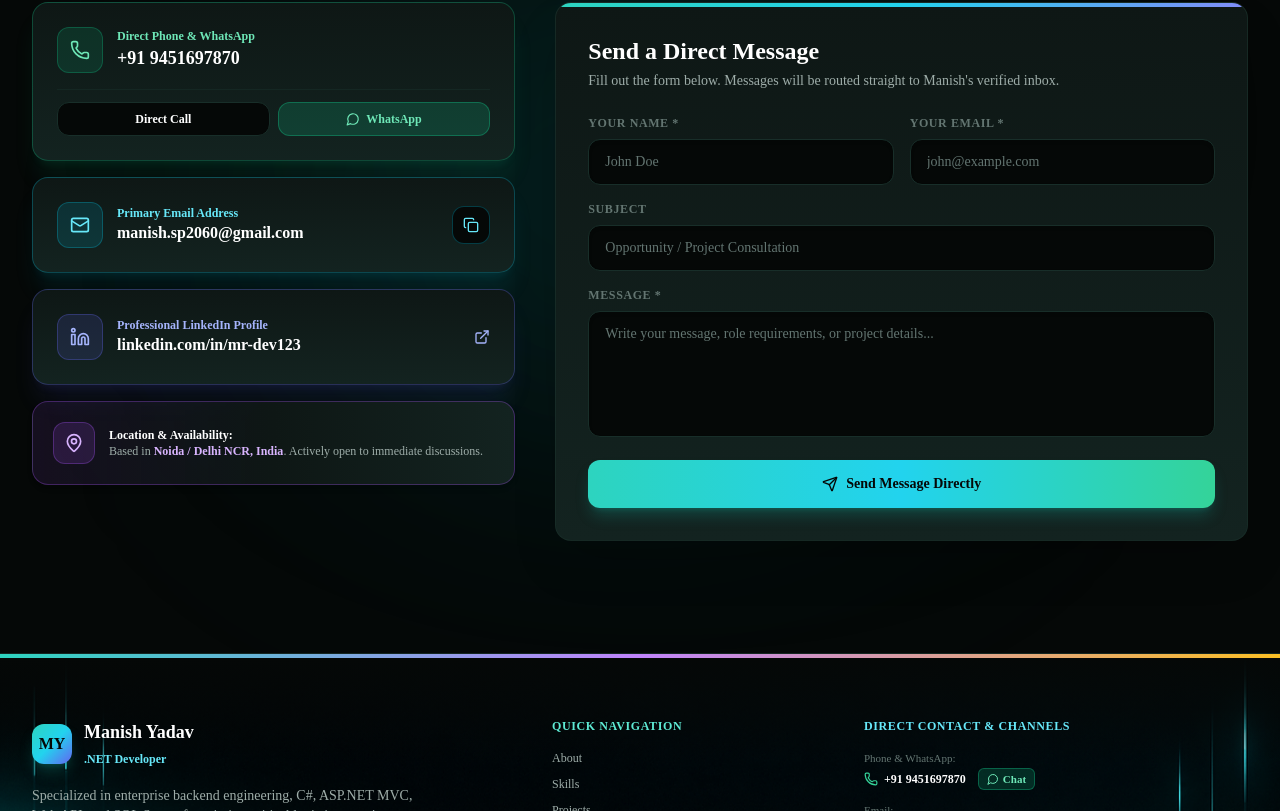
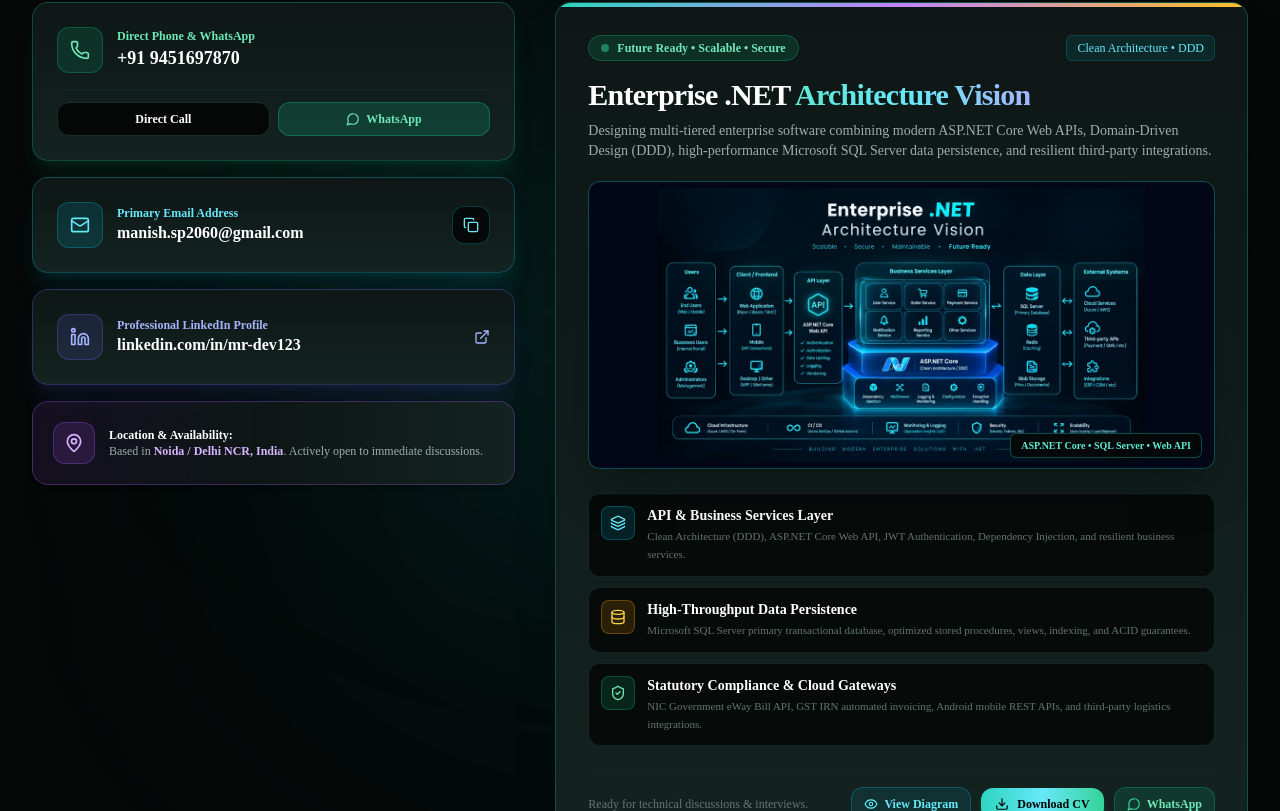
Before and after one commit to ManishDev1511/Manish-Portfolio, a Next.js app: page / in a window 1280 px wide. Shown: the part 9709-10520 px from the top of the page. Built offline with nearby package versions, Linux system fonts and the light colour scheme; no server answers.

Commit message:
feat: replace contact form with Enterprise .NET Architecture Vision diagram and full-screen lightbox

```diff
--- a/src/components/Contact.jsx
+++ b/src/components/Contact.jsx
@@ -1,44 +1,34 @@
 "use client";
 
-import { useState, useEffect } from "react";
+import { useState } from "react";
+import Image from "next/image";
 import {
   Mail,
   Phone,
   Linkedin,
-  Github,
-  Send,
-  CheckCircle2,
-  AlertCircle,
+  Download,
   Copy,
   Check,
   ExternalLink,
   MessageCircle,
   Sparkles,
   MapPin,
-  Clock,
+  Cpu,
+  ShieldCheck,
+  Database,
+  Maximize2,
+  X,
+  Eye,
+  Server,
+  Layers,
 } from "lucide-react";
 import { portfolioData } from "@/data/portfolioData";
 import { MotionDiv } from "./MotionWrapper";
 
 export default function Contact() {
   const { personal } = portfolioData;
-
-  const [formData, setFormData] = useState({
-    name: "",
-    email: "",
-    subject: "",
-    message: "",
-    website: "", // Honeypot
-  });
-
-  const [formLoadedAt, setFormLoadedAt] = useState(0);
   const [copiedEmail, setCopiedEmail] = useState(false);
-  const [submitting, setSubmitting] = useState(false);
-  const [status, setStatus] = useState(null);
-
-  useEffect(() => {
-    setFormLoadedAt(Date.now());
-  }, []);
+  const [isDiagramModalOpen, setIsDiagramModalOpen] = useState(false);
 
   const handleCopyEmail = async () => {
     try {
@@ -50,93 +40,29 @@ export default function Contact() {
     }
   };
 
-  const handleChange = (e) => {
-    const { name, value } = e.target;
-    setFormData((prev) => ({ ...prev, [name]: value }));
-  };
-
-  const handleSubmit = async (e) => {
-    e.preventDefault();
-    setSubmitting(true);
-    setStatus(null);
-
-    // Client-side quick checks
-    if (!formData.name.trim() || formData.name.trim().length < 2) {
-      setStatus({
-        type: "error",
-        message: "Please enter your name (at least 2 characters).",
-      });
-      setSubmitting(false);
-      return;
-    }
-
-    const emailRegex = /^[^\s@]+@[^\s@]+\.[^\s@]+$/;
-    if (!formData.email.trim() || !emailRegex.test(formData.email.trim())) {
-      setStatus({
-        type: "error",
-        message: "Please enter a valid email address.",
-      });
-      setSubmitting(false);
-      return;
-    }
-
-    if (!formData.message.trim() || formData.message.trim().length < 10) {
-      setStatus({
-        type: "error",
-        message: "Message must contain at least 10 characters.",
-      });
-      setSubmitting(false);
-      return;
-    }
-
-    try {
-      const response = await fetch("/api/contact", {
-        method: "POST",
-        headers: { "Content-Type": "application/json" },
-        body: JSON.stringify({
-          ...formData,
-          formLoadedAt,
-        }),
-      });
-
-      const result = await response.json();
-
-      if (response.ok && result.success) {
-        setStatus({
-          type: "success",
-          message:
-            result.message ||
-            "Your message has been received! Manish will review your inquiry shortly.",
-          simulated: result.simulated,
-          mailtoFallback: result.mailtoFallback,
-        });
-        setFormData({
-          name: "",
-          email: "",
-          subject: "",
-          message: "",
-          website: "",
-        });
-      } else {
-        setStatus({
-          type: "error",
-          message:
-            result.error ||
-            "Unable to submit message at this moment. Please use the direct email link below.",
-          mailtoFallback: result.mailtoFallback || personal.emailHref,
-        });
-      }
-    } catch {
-      setStatus({
-        type: "error",
-        message:
-          "Network error or service unavailable. Please contact Manish directly at manish.sp2060@gmail.com.",
-        mailtoFallback: personal.emailHref,
-      });
-    } finally {
-      setSubmitting(false);
-    }
-  };
+  const architecturePillars = [
+    {
+      icon: Layers,
+      title: "API & Business Services Layer",
+      desc: "Clean Architecture (DDD), ASP.NET Core Web API, JWT Authentication, Dependency Injection, and resilient business services.",
+      color: "text-cyan-300",
+      bg: "bg-cyan-500/15 border-cyan-500/30",
+    },
+    {
+      icon: Database,
+      title: "High-Throughput Data Persistence",
+      desc: "Microsoft SQL Server primary transactional database, optimized stored procedures, views, indexing, and ACID guarantees.",
+      color: "text-amber-300",
+      bg: "bg-amber-500/15 border-amber-500/30",
+    },
+    {
+      icon: ShieldCheck,
+      title: "Statutory Compliance & Cloud Gateways",
+      desc: "NIC Government eWay Bill API, GST IRN automated invoicing, Android mobile REST APIs, and third-party logistics integrations.",
+      color: "text-emerald-300",
+      bg: "bg-emerald-500/15 border-emerald-500/30",
+    },
+  ];
 
   return (
     <section id="contact" className="py-20 md:py-28 relative bg-theme-bg overflow-hidden">
@@ -150,7 +76,7 @@ export default function Contact() {
           <MotionDiv>
             <div className="inline-flex items-center gap-2 px-3.5 py-1.5 rounded-full bg-gradient-to-r from-emerald-500/15 via-teal-500/15 to-cyan-500/15 border border-emerald-500/30 text-emerald-300 text-xs font-mono font-bold mb-3 shadow-sm shadow-emerald-500/10">
               <Sparkles className="w-3.5 h-3.5 text-emerald-400" />
-              <span>GET IN TOUCH</span>
+              <span>GET IN TOUCH &amp; ARCHITECTURE VISION</span>
             </div>
             <h2 className="text-3xl sm:text-4xl lg:text-5xl font-extrabold text-white tracking-tight">
               Connect With{" "}
@@ -164,7 +90,7 @@ export default function Contact() {
           </MotionDiv>
         </div>
 
-        <div className="grid grid-cols-1 lg:grid-cols-12 gap-10 items-start">
+        <div className="grid grid-cols-1 lg:grid-cols-12 gap-10 items-stretch">
           {/* Left Column: Colorful Direct Contacts */}
           <div className="lg:col-span-5 flex flex-col gap-4">
             {/* Phone & WhatsApp Card */}
@@ -284,147 +210,183 @@ export default function Contact() {
             </MotionDiv>
           </div>
 
-          {/* Right Column: Contact Form with Multi-Tone Accent */}
-          <div className="lg:col-span-7">
-            <MotionDiv delay={0.2}>
-              <div className="p-6 sm:p-8 rounded-2xl bg-gradient-to-b from-theme-surface to-theme-surfaceElevated border border-theme-border/80 shadow-2xl relative overflow-hidden">
-                <div className="absolute top-0 left-0 right-0 h-1 bg-gradient-to-r from-teal-400 via-cyan-400 to-indigo-400" />
+          {/* Right Column: User Uploaded Architecture Vision Card */}
+          <div className="lg:col-span-7 flex">
+            <MotionDiv delay={0.2} className="w-full flex">
+              <div className="w-full p-6 sm:p-8 rounded-2xl bg-gradient-to-b from-theme-surface to-theme-surfaceElevated border border-teal-500/30 shadow-2xl relative overflow-hidden flex flex-col justify-between">
+                {/* Rainbow top line */}
+                <div className="absolute top-0 left-0 right-0 h-1 bg-gradient-to-r from-teal-400 via-cyan-400 via-purple-400 to-amber-400" />
 
-                <div className="mb-6">
-                  <h3 className="text-xl sm:text-2xl font-black text-white">
-                    Send a Direct Message
-                  </h3>
-                  <p className="text-xs sm:text-sm text-theme-textSecondary mt-1">
-                    Fill out the form below. Messages will be routed straight to Manish&apos;s verified inbox.
-                  </p>
+                <div>
+                  {/* Top Status & Philosophy Header */}
+                  <div className="flex flex-wrap items-center justify-between gap-3 mb-4">
+                    <div className="inline-flex items-center gap-2 px-3 py-1 rounded-full bg-emerald-500/15 border border-emerald-500/30 text-emerald-300 text-xs font-mono font-bold shadow-sm">
+                      <span className="w-2 h-2 rounded-full bg-emerald-400 animate-pulse" />
+                      <span>Future Ready &bull; Scalable &bull; Secure</span>
                     </div>
 
-                {status && (
-                  <div
-                    className={`p-4 rounded-xl mb-6 text-xs sm:text-sm flex items-start gap-3 border ${
-                      status.type === "success"
-                        ? "bg-emerald-500/15 border-emerald-500/40 text-emerald-200"
-                        : "bg-rose-500/15 border-rose-500/40 text-rose-200"
-                    }`}
-                  >
-                    {status.type === "success" ? (
-                      <CheckCircle2 className="w-5 h-5 text-emerald-400 flex-shrink-0 mt-0.5" />
-                    ) : (
-                      <AlertCircle className="w-5 h-5 text-rose-400 flex-shrink-0 mt-0.5" />
-                    )}
-                    <div className="flex-1">
-                      <p className="font-semibold">{status.message}</p>
-                      {status.mailtoFallback && (
-                        <a
-                          href={status.mailtoFallback}
-                          className="mt-2 inline-flex items-center gap-1.5 text-xs font-mono underline font-bold"
-                        >
-                          <span>Open fallback email client</span>
-                          <ExternalLink className="w-3 h-3" />
-                        </a>
-                      )}
-                    </div>
-                  </div>
-                )}
-
-                <form onSubmit={handleSubmit} className="space-y-4">
-                  {/* Honeypot hidden input */}
-                  <div className="hidden">
-                    <label htmlFor="website">Website</label>
-                    <input
-                      id="website"
-                      type="text"
-                      name="website"
-                      value={formData.website}
-                      onChange={handleChange}
-                      tabIndex={-1}
-                      autoComplete="off"
-                    />
+                    <span className="text-xs font-mono text-cyan-300 bg-cyan-500/10 px-2.5 py-1 rounded-md border border-cyan-500/20">
+                      Clean Architecture &bull; DDD
+                    </span>
                   </div>
 
-                  <div className="grid grid-cols-1 sm:grid-cols-2 gap-4">
-                    <div>
-                      <label className="block text-xs font-mono font-bold uppercase tracking-wider text-theme-textMuted mb-2">
-                        Your Name *
-                      </label>
-                      <input
-                        type="text"
-                        name="name"
-                        value={formData.name}
-                        onChange={handleChange}
-                        required
-                        placeholder="John Doe"
-                        className="w-full px-4 py-3 bg-theme-bg border border-theme-border rounded-xl text-xs sm:text-sm text-white placeholder:text-theme-textMuted focus:outline-none focus:border-teal-400 focus:ring-1 focus:ring-teal-400 shadow-inner"
+                  {/* Career Vision Headline */}
+                  <h3 className="text-2xl sm:text-3xl font-black text-white tracking-tight mb-2">
+                    Enterprise .NET{" "}
+                    <span className="bg-gradient-to-r from-teal-300 via-cyan-300 to-indigo-300 bg-clip-text text-transparent">
+                      Architecture Vision
+                    </span>
+                  </h3>
+
+                  {/* Inspiring Career Statement */}
+                  <p className="text-xs sm:text-sm text-theme-textSecondary leading-relaxed mb-5">
+                    Designing multi-tiered enterprise software combining modern ASP.NET Core Web APIs, Domain-Driven Design (DDD), high-performance Microsoft SQL Server data persistence, and resilient third-party integrations.
+                  </p>
+
+                  {/* Visual Architecture Diagram with Interactive Zoom Trigger */}
+                  <div
+                    onClick={() => setIsDiagramModalOpen(true)}
+                    className="relative w-full h-56 sm:h-64 lg:h-72 rounded-xl overflow-hidden border border-teal-500/40 mb-6 bg-slate-950 shadow-2xl cursor-pointer group/diag"
+                    title="Click to view full architecture diagram"
+                  >
+                    <Image
+                      src="/images/enterprise-dotnet-architecture.png"
+                      alt="Enterprise .NET Architecture Vision Diagram"
+                      fill
+                      unoptimized
+                      priority
+                      className="object-contain p-1.5 transition-transform duration-500 group-hover/diag:scale-102"
                     />
-                    </div>
-                    <div>
-                      <label className="block text-xs font-mono font-bold uppercase tracking-wider text-theme-textMuted mb-2">
-                        Your Email *
-                      </label>
-                      <input
-                        type="email"
-                        name="email"
-                        value={formData.email}
-                        onChange={handleChange}
-                        required
-                        placeholder="john@example.com"
-                        className="w-full px-4 py-3 bg-theme-bg border border-theme-border rounded-xl text-xs sm:text-sm text-white placeholder:text-theme-textMuted focus:outline-none focus:border-teal-400 focus:ring-1 focus:ring-teal-400 shadow-inner"
-                      />
+
+                    {/* Hover Zoom Prompt */}
+                    <div className="absolute inset-0 bg-black/40 opacity-0 group-hover/diag:opacity-100 transition-opacity flex items-center justify-center backdrop-blur-[2px]">
+                      <div className="px-4 py-2 rounded-xl bg-theme-bg/95 border border-teal-400 text-teal-300 text-xs font-mono font-bold flex items-center gap-2 shadow-2xl">
+                        <Maximize2 className="w-4 h-4" />
+                        <span>Click to Enlarge Architecture Diagram</span>
                       </div>
                     </div>
 
-                  <div>
-                    <label className="block text-xs font-mono font-bold uppercase tracking-wider text-theme-textMuted mb-2">
-                      Subject
-                    </label>
-                    <input
-                      type="text"
-                      name="subject"
-                      value={formData.subject}
-                      onChange={handleChange}
-                      placeholder="Opportunity / Project Consultation"
-                      className="w-full px-4 py-3 bg-theme-bg border border-theme-border rounded-xl text-xs sm:text-sm text-white placeholder:text-theme-textMuted focus:outline-none focus:border-teal-400 focus:ring-1 focus:ring-teal-400 shadow-inner"
-                    />
+                    {/* Bottom-right Tag */}
+                    <div className="absolute bottom-2.5 right-3 bg-theme-bg/90 backdrop-blur-md px-2.5 py-1 rounded-md border border-teal-500/40 text-[10px] font-mono text-teal-300 font-bold pointer-events-none">
+                      ASP.NET Core &bull; SQL Server &bull; Web API
+                    </div>
                   </div>
 
+                  {/* 3 Core Architecture Pillars */}
+                  <div className="space-y-2.5 mb-6">
+                    {architecturePillars.map((cp) => {
+                      const Icon = cp.icon;
+                      return (
+                        <div
+                          key={cp.title}
+                          className="p-3 rounded-xl bg-theme-bg/85 border border-theme-border/80 hover:border-teal-500/40 transition-colors flex items-start gap-3 group"
+                        >
+                          <div className={`p-2 rounded-lg border flex-shrink-0 transition-transform group-hover:scale-110 ${cp.bg} ${cp.color}`}>
+                            <Icon className="w-4 h-4" />
+                          </div>
                           <div>
-                    <label className="block text-xs font-mono font-bold uppercase tracking-wider text-theme-textMuted mb-2">
-                      Message *
-                    </label>
-                    <textarea
-                      name="message"
-                      rows={5}
-                      value={formData.message}
-                      onChange={handleChange}
-                      required
-                      placeholder="Write your message, role requirements, or project details..."
-                      className="w-full px-4 py-3 bg-theme-bg border border-theme-border rounded-xl text-xs sm:text-sm text-white placeholder:text-theme-textMuted focus:outline-none focus:border-teal-400 focus:ring-1 focus:ring-teal-400 resize-none shadow-inner"
-                    />
+                            <h4 className="text-xs sm:text-sm font-bold text-white mb-0.5">
+                              {cp.title}
+                            </h4>
+                            <p className="text-[11px] text-theme-textMuted leading-relaxed">
+                              {cp.desc}
+                            </p>
+                          </div>
+                        </div>
+                      );
+                    })}
+                  </div>
                 </div>
 
+                {/* Bottom Action Strip */}
+                <div className="pt-4 border-t border-theme-border/60 flex flex-wrap items-center justify-between gap-3">
+                  <div className="text-xs font-mono text-theme-textMuted">
+                    <span>Ready for technical discussions &amp; interviews.</span>
+                  </div>
+
+                  <div className="flex items-center gap-2.5">
                     <button
-                    type="submit"
-                    disabled={submitting}
-                    className="w-full py-3.5 px-6 rounded-xl font-extrabold text-sm text-theme-bg bg-gradient-to-r from-teal-400 via-cyan-400 to-emerald-400 hover:from-teal-300 hover:to-emerald-300 transition-all duration-300 shadow-lg shadow-teal-500/25 flex items-center justify-center gap-2 cursor-pointer disabled:opacity-50 disabled:cursor-not-allowed group"
+                      onClick={() => setIsDiagramModalOpen(true)}
+                      type="button"
+                      className="inline-flex items-center gap-1.5 px-3 py-2 text-xs font-bold text-cyan-300 bg-cyan-500/10 hover:bg-cyan-500/20 border border-cyan-500/30 rounded-xl transition-all"
                     >
-                    {submitting ? (
-                      <>
-                        <span className="w-4 h-4 border-2 border-theme-bg border-t-transparent rounded-full animate-spin" />
-                        <span>Sending message...</span>
-                      </>
-                    ) : (
-                      <>
-                        <Send className="w-4 h-4 text-theme-bg group-hover:translate-x-0.5 transition-transform" />
-                        <span>Send Message Directly</span>
-                      </>
-                    )}
+                      <Eye className="w-3.5 h-3.5" />
+                      <span>View Diagram</span>
                     </button>
-                </form>
+
+                    <a
+                      href={personal.cvPath}
+                      download={personal.cvFileName}
+                      className="inline-flex items-center gap-2 px-3.5 py-2 text-xs font-bold text-black bg-gradient-to-r from-teal-400 via-cyan-300 to-emerald-400 hover:from-teal-300 hover:to-cyan-200 rounded-xl shadow-md shadow-teal-500/20 transition-all hover:scale-105 active:scale-95"
+                    >
+                      <Download className="w-3.5 h-3.5" />
+                      <span>Download CV</span>
+                    </a>
+
+                    <a
+                      href="https://wa.me/919451697870"
+                      target="_blank"
+                      rel="noopener noreferrer"
+                      className="inline-flex items-center gap-1.5 px-3 py-2 text-xs font-bold text-emerald-300 hover:text-white bg-emerald-500/15 hover:bg-emerald-500/25 border border-emerald-500/30 rounded-xl transition-all"
+                    >
+                      <MessageCircle className="w-3.5 h-3.5 text-emerald-400" />
+                      <span>WhatsApp</span>
+                    </a>
+                  </div>
+                </div>
               </div>
             </MotionDiv>
           </div>
         </div>
       </div>
+
+      {/* Full-Screen Architecture Diagram Lightbox Modal */}
+      {isDiagramModalOpen && (
+        <div
+          role="dialog"
+          aria-modal="true"
+          onClick={() => setIsDiagramModalOpen(false)}
+          className="fixed inset-0 z-50 flex items-center justify-center p-3 sm:p-6 bg-black/90 backdrop-blur-md animate-in fade-in duration-200"
+        >
+          <div
+            onClick={(e) => e.stopPropagation()}
+            className="relative w-full max-w-6xl max-h-[94vh] bg-theme-surface border border-teal-500/40 rounded-2xl shadow-2xl flex flex-col overflow-hidden"
+          >
+            {/* Modal Header */}
+            <div className="flex items-center justify-between px-5 py-3.5 border-b border-theme-border bg-theme-surfaceElevated">
+              <div>
+                <h3 className="text-sm sm:text-base font-bold text-white flex items-center gap-2">
+                  <span>Enterprise .NET Architecture Vision</span>
+                  <span className="px-2 py-0.5 text-[10px] font-mono rounded bg-teal-500/15 text-teal-300 border border-teal-500/30">
+                    Clean Architecture &bull; DDD
+                  </span>
+                </h3>
+                <p className="text-xs font-mono text-cyan-300">
+                  Scalable &bull; Secure &bull; Maintainable &bull; Future Ready
+                </p>
+              </div>
+
+              <button
+                onClick={() => setIsDiagramModalOpen(false)}
+                type="button"
+                className="p-2 text-theme-textSecondary hover:text-white hover:bg-theme-surface rounded-xl transition-colors border border-theme-border"
+                aria-label="Close preview"
+              >
+                <X className="w-5 h-5" />
+              </button>
+            </div>
+
+            {/* Modal Image Body with high-resolution scroll */}
+            <div className="flex-1 overflow-auto bg-slate-950 p-2 sm:p-4 flex items-center justify-center">
+              <img
+                src="/images/enterprise-dotnet-architecture.png"
+                alt="Full Enterprise .NET Architecture Vision"
+                className="w-full h-auto max-h-[82vh] object-contain rounded-lg border border-theme-border/60 shadow-2xl"
+              />
+            </div>
+          </div>
+        </div>
+      )}
     </section>
   );
 }
```
Also changed, not shown: public/images/career-vision.svg (added), public/images/enterprise-dotnet-architecture.png (added). Lines whose indentation alone changed are shown as unchanged.
